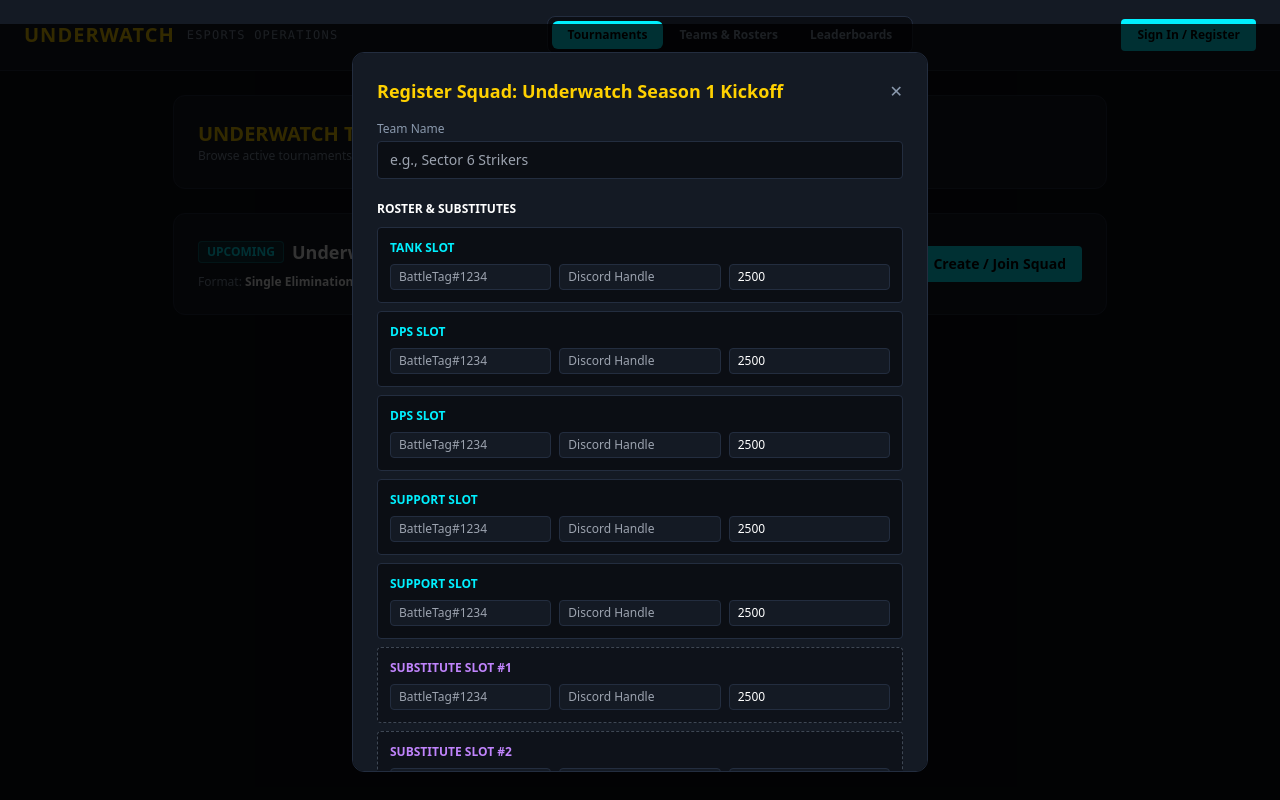
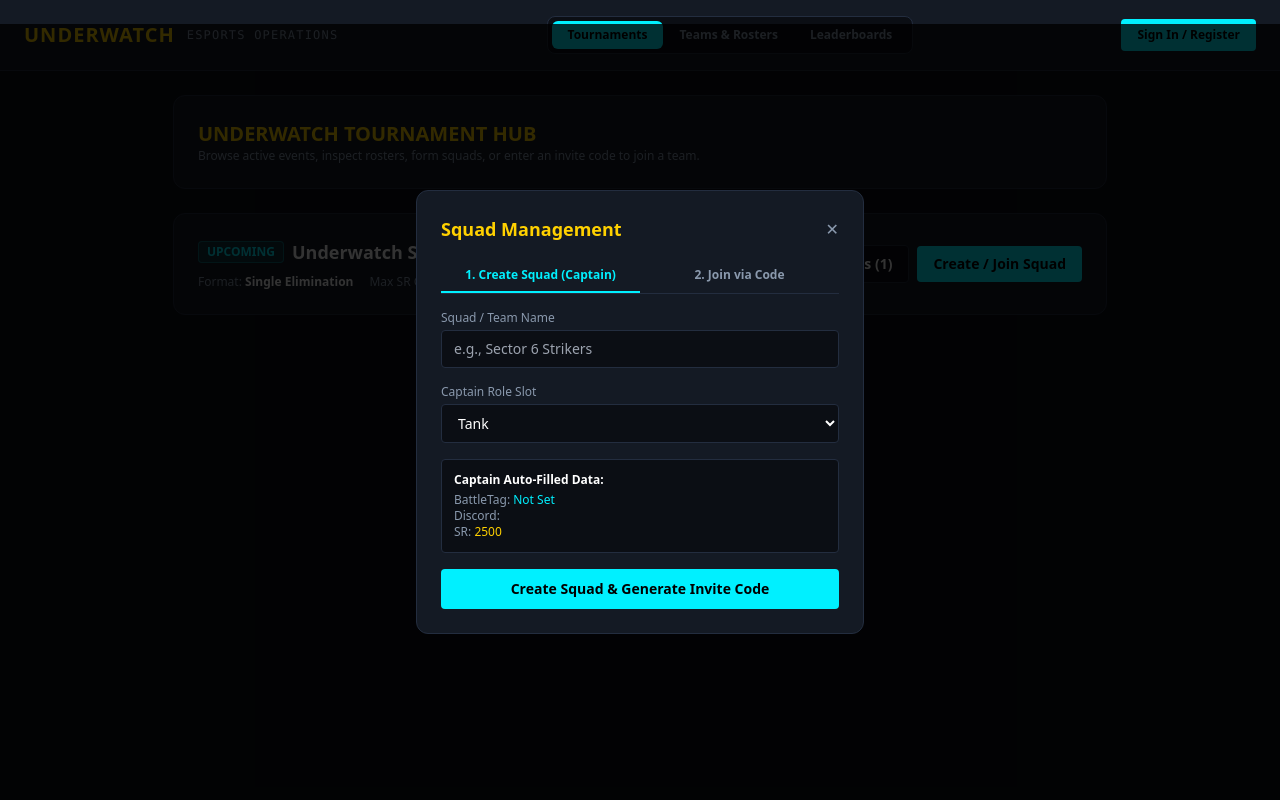
Before and after one commit to underwatchesport/tournament, a React (Vite) app: page / in a window 1280 px wide. Both pictures are taken after a click on the button "Create / Join Squad". Built offline with nearby package versions, Linux system fonts and the light colour scheme.

Commit message:
tournament handling fix1

```diff
--- a/src/features/tournaments/TournamentHub.jsx
+++ b/src/features/tournaments/TournamentHub.jsx
@@ -1,93 +1,133 @@
-import React, { useState, useEffect } from "react";
+import React, { useState } from "react";
 import { useTournaments } from "../../context/TournamentContext.jsx";
 import { useAuth } from "../../context/AuthContext.jsx";
 import { validateTeamEligibility } from "../../utils/srValidators.js";
 
 export const TournamentHub = () => {
-  const { tournaments, registerTeamForTournament } = useTournaments();
+  const { tournaments, registerTeamForTournament, updateTeamRoster } = useTournaments();
   const { user } = useAuth();
 
   const [selectedTournament, setSelectedTournament] = useState(null);
   const [viewingTeamsTournament, setViewingTeamsTournament] = useState(null);
+  const [activeModalTab, setActiveModalTab] = useState("create"); // 'create' | 'join'
+
+  // Captain Creation Form
   const [teamName, setTeamName] = useState("");
-  const [inviteCode, setInviteCode] = useState("");
+  const [captainRole, setCaptainRole] = useState(user?.primaryRole || "tank");
+  const [createdInviteCode, setCreatedInviteCode] = useState("");
+
+  // Join Squad Form
+  const [joinCode, setJoinCode] = useState("");
+  const [selectedRoleSlot, setSelectedRoleSlot] = useState("dps");
+  const [foundTeam, setFoundTeam] = useState(null);
+
+  const [formErrors, setFormErrors] = useState([]);
   const [successMessage, setSuccessMessage] = useState("");
-  const [formErrors, setFormErrors] = useState([]);
 
-  // Roster includes 5 starting roles + optional sub slots
-  const [roster, setRoster] = useState([
-    { role: "tank", battleTag: "", discordTag: "", sr: 2500, isSub: false },
-    { role: "dps", battleTag: "", discordTag: "", sr: 2500, isSub: false },
-    { role: "dps", battleTag: "", discordTag: "", sr: 2500, isSub: false },
-    { role: "support", battleTag: "", discordTag: "", sr: 2500, isSub: false },
-    { role: "support", battleTag: "", discordTag: "", sr: 2500, isSub: false },
-    { role: "sub", battleTag: "", discordTag: "", sr: 2500, isSub: true },
-    { role: "sub", battleTag: "", discordTag: "", sr: 2500, isSub: true }
-  ]);
-
-  // Auto-fill captain info when modal opens
-  useEffect(() => {
-    if (selectedTournament && user) {
-      setRoster((prev) => {
-        const next = [...prev];
-        const targetIdx = next.findIndex(p => p.role === (user.primaryRole || "dps") && !p.isSub) !== -1
-          ? next.findIndex(p => p.role === (user.primaryRole || "dps") && !p.isSub)
-          : 0;
-
-        next[targetIdx] = {
-          ...next[targetIdx],
-          battleTag: user.battleTag || "",
-          discordTag: user.discordTag || user.username || "",
-          sr: user.sr || 2500
-        };
-        return next;
-      });
-    }
-  }, [selectedTournament, user]);
-
+  // Handle Captain Team Creation
   const handleCreateTeam = (e) => {
     e.preventDefault();
     setFormErrors([]);
     setSuccessMessage("");
 
-    // Validate active players (excluding empty optional sub slots)
-    const activePlayers = roster.filter(p => p.battleTag.trim() !== "");
-    const mainStarters = activePlayers.filter(p => !p.isSub);
-
-    if (mainStarters.length < 5) {
-      setFormErrors(["Starting roster requires at least 5 main players (1 Tank, 2 DPS, 2 Support)."]);
+    if (!user) {
+      setFormErrors(["You must be logged in with Discord to create a squad."]);
       return;
     }
 
-    const teamPayload = {
+    const inviteCode = Math.random().toString(36).substring(2, 8).toUpperCase();
+    const captainPlayer = {
+      role: captainRole,
+      battleTag: user.battleTag || `${user.username}#0000`,
+      discordTag: user.discordTag || user.username,
+      sr: user.sr || 2500,
+      isCaptain: true,
+      isSub: false,
+    };
+
+    const newTeam = {
       id: `tm_${Date.now()}`,
       name: teamName,
-      inviteCode: Math.random().toString(36).substring(2, 8).toUpperCase(),
-      players: activePlayers,
-      captainBattleTag: user?.battleTag || activePlayers[0].battleTag,
-      captainDiscord: user?.discordTag || activePlayers[0].discordTag
+      inviteCode,
+      captainBattleTag: captainPlayer.battleTag,
+      captainDiscord: captainPlayer.discordTag,
+      players: [captainPlayer],
+      openSlots: [
+        { role: "tank", isSub: false },
+        { role: "dps", isSub: false },
+        { role: "dps", isSub: false },
+        { role: "support", isSub: false },
+        { role: "support", isSub: false },
+        { role: "sub", isSub: true },
+        { role: "sub", isSub: true },
+      ].filter((slot) => !(slot.role === captainRole && !slot.isSub)),
     };
 
-    const validation = validateTeamEligibility(teamPayload, selectedTournament.maxSR);
-    if (!validation.isEligible) {
-      setFormErrors(validation.errors);
+    registerTeamForTournament(selectedTournament.id, newTeam);
+    setCreatedInviteCode(inviteCode);
+    setSuccessMessage(`Squad "${teamName}" created successfully! Share your invite code with teammates.`);
+  };
+
+  // Handle Teammate Joining via Code
+  const handleSearchCode = (e) => {
+    e.preventDefault();
+    setFormErrors([]);
+    setFoundTeam(null);
+
+    let targetTeam = null;
+    for (const trn of tournaments) {
+      const match = trn.registeredTeams?.find(
+        (t) => t.inviteCode?.toUpperCase() === joinCode.trim().toUpperCase()
+      );
+      if (match) {
+        targetTeam = { ...match, tournamentId: trn.id };
+        break;
+      }
+    }
+
+    if (!targetTeam) {
+      setFormErrors(["Invalid invite code. Please check with your team captain."]);
       return;
     }
 
-    registerTeamForTournament(selectedTournament.id, teamPayload);
-    setInviteCode(teamPayload.inviteCode);
-    setSuccessMessage(`Team "${teamName}" created! Share invite code with teammates: ${teamPayload.inviteCode}`);
+    setFoundTeam(targetTeam);
+  };
+
+  const handleJoinTeam = (e) => {
+    e.preventDefault();
+    if (!user) {
+      setFormErrors(["You must be logged in to join a squad."]);
+      return;
+    }
+
+    const newPlayer = {
+      role: selectedRoleSlot,
+      battleTag: user.battleTag || `${user.username}#0000`,
+      discordTag: user.discordTag || user.username,
+      sr: user.sr || 2500,
+      isCaptain: false,
+      isSub: selectedRoleSlot === "sub",
+    };
+
+    const updatedPlayers = [...(foundTeam.players || []), newPlayer];
+    updateTeamRoster(foundTeam.tournamentId, foundTeam.id, updatedPlayers);
+
+    setSuccessMessage(`You have joined "${foundTeam.name}" as ${selectedRoleSlot.toUpperCase()}!`);
+    setFoundTeam(null);
+    setJoinCode("");
   };
 
   return (
     <div className="space-y-6">
-      <div className="bg-[#141A24] border border-[#232D3F] p-6 rounded-xl flex items-center justify-between">
+      {/* HUB HEADER */}
+      <div className="bg-[#141A24] border border-[#232D3F] p-6 rounded-xl flex flex-col sm:flex-row sm:items-center justify-between gap-4">
         <div>
           <h2 className="text-xl font-bold text-[#FFD100]">UNDERWATCH TOURNAMENT HUB</h2>
-          <p className="text-xs text-[#8A99AD]">Browse active tournaments, view registered rosters, create squads, and assign substitutes.</p>
+          <p className="text-xs text-[#8A99AD]">Browse active events, inspect rosters, form squads, or enter an invite code to join a team.</p>
         </div>
       </div>
 
+      {/* TOURNAMENTS LIST */}
       <div className="grid grid-cols-1 gap-4">
         {tournaments.map((trn) => (
           <div key={trn.id} className="bg-[#141A24] border border-[#232D3F] p-6 rounded-xl flex flex-col md:flex-row items-start md:items-center justify-between gap-4">
@@ -114,7 +154,13 @@ export const TournamentHub = () => {
                 View Teams ({trn.registeredTeams?.length || 0})
               </button>
               <button
-                onClick={() => setSelectedTournament(trn)}
+                onClick={() => {
+                  setSelectedTournament(trn);
+                  setActiveModalTab("create");
+                  setFormErrors([]);
+                  setSuccessMessage("");
+                  setCreatedInviteCode("");
+                }}
                 className="bg-[#00F0FF] hover:bg-[#00F0FF]/90 text-black font-bold px-4 py-2 rounded text-sm transition-all"
               >
                 Create / Join Squad
@@ -124,13 +170,13 @@ export const TournamentHub = () => {
         ))}
       </div>
 
-      {/* PUBLIC TEAMS & SUBS MODAL */}
+      {/* VIEW TEAMS MODAL */}
       {viewingTeamsTournament && (
         <div className="fixed inset-0 bg-black/80 z-50 flex items-center justify-center p-4">
           <div className="bg-[#141A24] border border-[#232D3F] p-6 rounded-xl max-w-2xl w-full space-y-4 max-h-[85vh] overflow-y-auto">
             <div className="flex items-center justify-between pb-4 border-b border-[#232D3F]">
               <div>
-                <h3 className="text-lg font-bold text-[#FFD100]">Registered Teams & Substitutes</h3>
+                <h3 className="text-lg font-bold text-[#FFD100]">Registered Teams & Roster Slots</h3>
                 <p className="text-xs text-[#8A99AD]">{viewingTeamsTournament.title}</p>
               </div>
               <button onClick={() => setViewingTeamsTournament(null)} className="text-[#8A99AD] hover:text-white font-bold">✕</button>
@@ -145,27 +191,26 @@ export const TournamentHub = () => {
                     <div className="flex items-center justify-between">
                       <div className="flex items-center gap-2">
                         <h4 className="font-bold text-white text-md">{team.name}</h4>
-                        {team.inviteCode && (
-                          <span className="text-[10px] bg-[#232D3F] text-[#8A99AD] px-2 py-0.5 rounded">
+                        <span className="text-[10px] bg-[#00F0FF]/10 text-[#00F0FF] border border-[#00F0FF]/30 px-2 py-0.5 rounded font-mono">
                           Invite Code: {team.inviteCode}
                         </span>
-                        )}
                       </div>
-                      <span className="text-xs text-[#00F0FF] bg-[#00F0FF]/10 px-2 py-0.5 rounded border border-[#00F0FF]/30 font-mono">
-                        Avg SR: {team.averageSR || 2500}
+                      <span className="text-xs text-[#FFD100]">
+                        {team.players?.length || 0}/7 Roster Slots
                       </span>
                     </div>
 
                     <div className="grid grid-cols-1 sm:grid-cols-2 gap-2 text-xs">
                       {team.players?.map((p, pIdx) => (
-                        <div key={pIdx} className={`p-2 rounded border flex items-center justify-between ${p.isSub ? "bg-[#1A202C] border-dashed border-[#8A99AD]/40" : "bg-[#141A24] border-[#232D3F]"}`}>
+                        <div key={pIdx} className={`p-2 rounded border flex items-center justify-between ${p.isSub ? "bg-[#1A202C] border-dashed border-purple-400/40" : "bg-[#141A24] border-[#232D3F]"}`}>
                           <div>
-                            <span className={`text-[10px] font-bold uppercase mr-1.5 ${p.isSub ? "text-purple-400" : "text-[#FFD100]"}`}>
+                            <span className={`text-[10px] font-bold uppercase mr-1.5 ${p.isSub ? "text-purple-400" : "text-[#00F0FF]"}`}>
                               [{p.isSub ? "SUB" : p.role}]
                             </span>
                             <span className="text-white font-medium">{p.battleTag}</span>
+                            {p.isCaptain && <span className="text-[9px] text-[#FFD100] ml-1">(Captain)</span>}
                           </div>
-                          <span className="text-[11px] text-[#00F0FF] font-mono">{p.sr} SR</span>
+                          <span className="text-[11px] text-[#8A99AD] font-mono">{p.sr} SR</span>
                         </div>
                       ))}
                     </div>
@@ -177,13 +222,29 @@ export const TournamentHub = () => {
         </div>
       )}
 
-      {/* SQUAD REGISTRATION MODAL */}
+      {/* CREATE / JOIN SQUAD MODAL */}
       {selectedTournament && (
         <div className="fixed inset-0 bg-black/80 z-50 flex items-center justify-center p-4">
-          <div className="bg-[#141A24] border border-[#232D3F] p-6 rounded-xl max-w-xl w-full space-y-4 max-h-[90vh] overflow-y-auto">
+          <div className="bg-[#141A24] border border-[#232D3F] p-6 rounded-xl max-w-md w-full space-y-4">
             <div className="flex items-center justify-between">
-              <h3 className="text-lg font-bold text-[#FFD100]">Register Squad: {selectedTournament.title}</h3>
+              <h3 className="text-lg font-bold text-[#FFD100]">Squad Management</h3>
               <button onClick={() => setSelectedTournament(null)} className="text-[#8A99AD] hover:text-white">✕</button>
+            </div>
+
+            {/* Modal Tabs */}
+            <div className="flex border-b border-[#232D3F]">
+              <button
+                onClick={() => { setActiveModalTab("create"); setFormErrors([]); setSuccessMessage(""); }}
+                className={`flex-1 py-2 text-xs font-bold border-b-2 ${activeModalTab === "create" ? "border-[#00F0FF] text-[#00F0FF]" : "border-transparent text-[#8A99AD]"}`}
+              >
+                1. Create Squad (Captain)
+              </button>
+              <button
+                onClick={() => { setActiveModalTab("join"); setFormErrors([]); setSuccessMessage(""); }}
+                className={`flex-1 py-2 text-xs font-bold border-b-2 ${activeModalTab === "join" ? "border-[#00F0FF] text-[#00F0FF]" : "border-transparent text-[#8A99AD]"}`}
+              >
+                2. Join via Code
+              </button>
             </div>
 
             {successMessage && (
@@ -198,9 +259,11 @@ export const TournamentHub = () => {
               </div>
             )}
 
+            {/* TAB 1: CREATE SQUAD */}
+            {activeModalTab === "create" && (
               <form onSubmit={handleCreateTeam} className="space-y-4">
                 <div>
-                <label className="block text-xs text-[#8A99AD] mb-1">Team Name</label>
+                  <label className="block text-xs text-[#8A99AD] mb-1">Squad / Team Name</label>
                   <input
                     type="text"
                     value={teamName}
@@ -211,77 +274,102 @@ export const TournamentHub = () => {
                   />
                 </div>
 
-              <div className="space-y-2">
-                <span className="text-xs font-bold text-white uppercase">Roster & Substitutes</span>
-                {roster.map((p, idx) => (
-                  <div key={idx} className={`p-3 rounded border space-y-2 text-xs ${p.isSub ? "bg-[#0B0E14]/60 border-dashed border-[#8A99AD]/40" : "bg-[#0B0E14] border-[#232D3F]"}`}>
-                    <div className="flex items-center justify-between">
-                      <span className={`font-bold ${p.isSub ? "text-purple-400" : "text-[#00F0FF]"}`}>
-                        {p.isSub ? `SUBSTITUTE SLOT #${idx - 4}` : `${p.role.toUpperCase()} SLOT`}
-                      </span>
-                      {user && idx === 0 && (
-                        <span className="text-[10px] text-[#FFD100] bg-[#FFD100]/10 px-1.5 py-0.5 rounded">Captain (Auto-Filled)</span>
+                <div>
+                  <label className="block text-xs text-[#8A99AD] mb-1">Captain Role Slot</label>
+                  <select
+                    value={captainRole}
+                    onChange={(e) => setCaptainRole(e.target.value)}
+                    className="w-full bg-[#0B0E14] border border-[#232D3F] rounded px-3 py-2 text-sm text-white focus:outline-none focus:border-[#00F0FF]"
+                  >
+                    <option value="tank">Tank</option>
+                    <option value="dps">DPS</option>
+                    <option value="support">Support</option>
+                  </select>
+                </div>
+
+                <div className="bg-[#0B0E14] p-3 rounded border border-[#232D3F] text-xs text-[#8A99AD]">
+                  <p className="text-white font-semibold mb-1">Captain Auto-Filled Data:</p>
+                  <p>BattleTag: <span className="text-[#00F0FF]">{user?.battleTag || "Not Set"}</span></p>
+                  <p>Discord: <span className="text-[#00F0FF]">{user?.discordTag || user?.username}</span></p>
+                  <p>SR: <span className="text-[#FFD100]">{user?.sr || 2500}</span></p>
+                </div>
+
+                {createdInviteCode && (
+                  <div className="p-3 bg-[#00F0FF]/10 border border-[#00F0FF]/30 rounded text-center">
+                    <span className="text-xs text-[#8A99AD] block">SHARE THIS CODE WITH TEAMMATES</span>
+                    <span className="text-lg font-mono font-bold text-[#00F0FF] tracking-widest">{createdInviteCode}</span>
+                  </div>
+                )}
+
+                <button
+                  type="submit"
+                  className="w-full py-2.5 bg-[#00F0FF] text-black font-bold rounded text-sm hover:bg-[#00F0FF]/90 transition-all"
+                >
+                  Create Squad & Generate Invite Code
+                </button>
+              </form>
+            )}
+
+            {/* TAB 2: JOIN VIA INVITE CODE */}
+            {activeModalTab === "join" && (
+              <div className="space-y-4">
+                <form onSubmit={handleSearchCode} className="space-y-3">
+                  <div>
+                    <label className="block text-xs text-[#8A99AD] mb-1">Enter Team Invite Code</label>
+                    <div className="flex gap-2">
+                      <input
+                        type="text"
+                        value={joinCode}
+                        onChange={(e) => setJoinCode(e.target.value)}
+                        placeholder="e.g., A1B2C3"
+                        className="flex-1 bg-[#0B0E14] border border-[#232D3F] rounded px-3 py-2 text-sm text-white uppercase tracking-wider focus:outline-none focus:border-[#00F0FF]"
+                        required
+                      />
+                      <button
+                        type="submit"
+                        className="bg-[#232D3F] hover:bg-[#00F0FF] hover:text-black text-white px-4 py-2 rounded text-xs font-bold transition-all"
+                      >
+                        Find Squad
+                      </button>
+                    </div>
+                  </div>
+                </form>
+
+                {foundTeam && (
+                  <form onSubmit={handleJoinTeam} className="bg-[#0B0E14] p-4 rounded border border-[#00F0FF]/30 space-y-3">
+                    <div>
+                      <h4 className="text-sm font-bold text-white">{foundTeam.name}</h4>
+                      <p className="text-xs text-[#8A99AD]">Captain: {foundTeam.captainBattleTag}</p>
+                    </div>
+
+                    <div>
+                      <label className="block text-xs text-[#8A99AD] mb-1">Claim Roster Slot</label>
+                      <select
+                        value={selectedRoleSlot}
+                        onChange={(e) => setSelectedRoleSlot(e.target.value)}
+                        className="w-full bg-[#141A24] border border-[#232D3F] rounded px-3 py-2 text-xs text-white focus:outline-none focus:border-[#00F0FF]"
+                      >
+                        <option value="tank">Tank Slot</option>
+                        <option value="dps">DPS Slot</option>
+                        <option value="support">Support Slot</option>
+                        <option value="sub">Substitute (Sub) Slot</option>
+                      </select>
+                    </div>
+
+                    <div className="text-xs text-[#8A99AD]">
+                      Joining as: <span className="text-[#00F0FF]">{user?.battleTag || user?.username}</span> ({user?.sr || 2500} SR)
+                    </div>
+
+                    <button
+                      type="submit"
+                      className="w-full py-2 bg-[#00F0FF] text-black font-bold rounded text-xs hover:bg-[#00F0FF]/90 transition-all"
+                    >
+                      Confirm & Join Squad Roster
+                    </button>
+                  </form>
                 )}
               </div>
-
-                    <div className="grid grid-cols-3 gap-2">
-                      <input
-                        type="text"
-                        value={p.battleTag}
-                        onChange={(e) => {
-                          const updated = [...roster];
-                          updated[idx].battleTag = e.target.value;
-                          setRoster(updated);
-                        }}
-                        placeholder="BattleTag#1234"
-                        className="bg-[#141A24] border border-[#232D3F] rounded px-2 py-1 text-white"
-                        required={!p.isSub}
-                      />
-                      <input
-                        type="text"
-                        value={p.discordTag}
-                        onChange={(e) => {
-                          const updated = [...roster];
-                          updated[idx].discordTag = e.target.value;
-                          setRoster(updated);
-                        }}
-                        placeholder="Discord Handle"
-                        className="bg-[#141A24] border border-[#232D3F] rounded px-2 py-1 text-white"
-                        required={!p.isSub}
-                      />
-                      <input
-                        type="number"
-                        value={p.sr}
-                        onChange={(e) => {
-                          const updated = [...roster];
-                          updated[idx].sr = parseInt(e.target.value, 10) || 0;
-                          setRoster(updated);
-                        }}
-                        placeholder="SR"
-                        className="bg-[#141A24] border border-[#232D3F] rounded px-2 py-1 text-white"
-                        required={!p.isSub}
-                      />
-                    </div>
-                  </div>
-                ))}
-              </div>
-
-              <div className="flex justify-end gap-2 pt-2">
-                <button
-                  type="button"
-                  onClick={() => setSelectedTournament(null)}
-                  className="px-4 py-2 bg-[#0B0E14] text-[#8A99AD] rounded text-xs hover:text-white"
-                >
-                  Close
-                </button>
-                <button
-                  type="submit"
-                  className="px-4 py-2 bg-[#00F0FF] text-black font-bold rounded text-xs hover:bg-[#00F0FF]/90"
-                >
-                  Register Team & Generate Invite Code
-                </button>
-              </div>
-            </form>
+            )}
           </div>
         </div>
       )}
```
Lines whose indentation alone changed are shown as unchanged.
